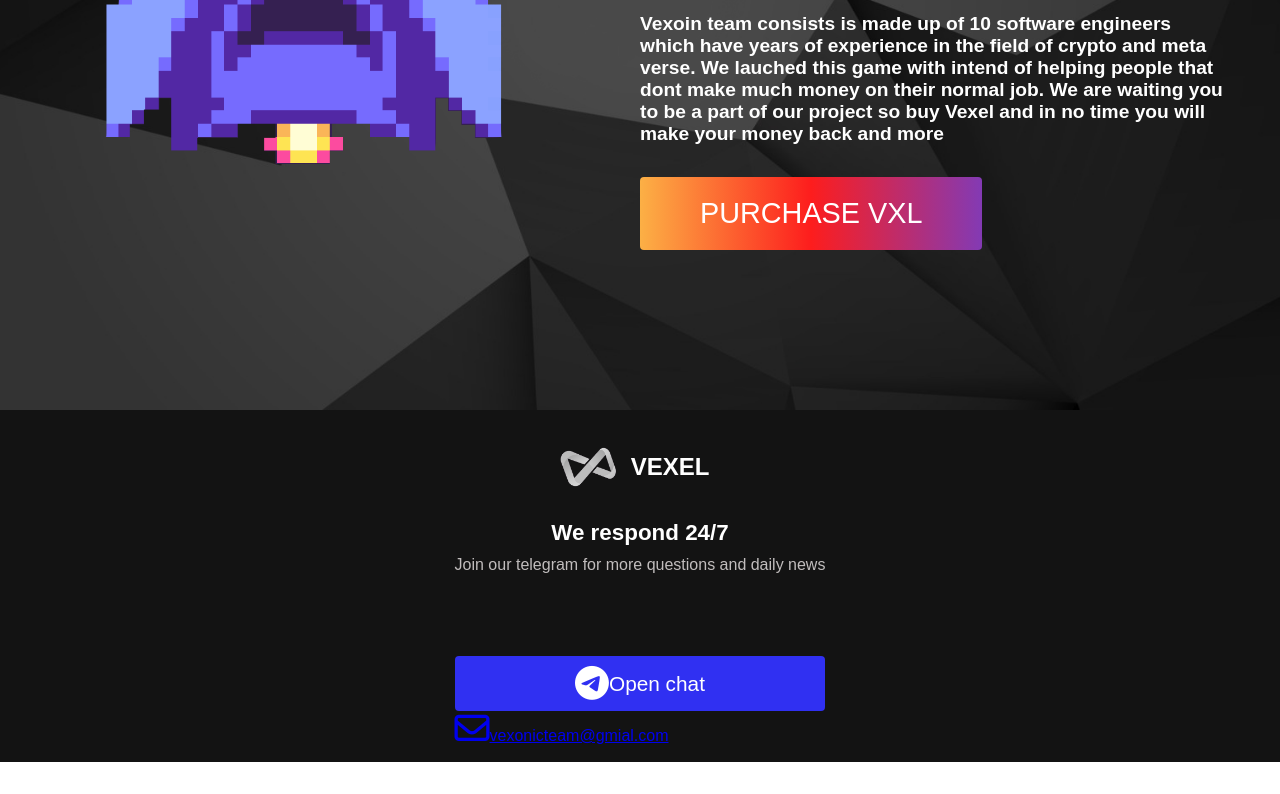
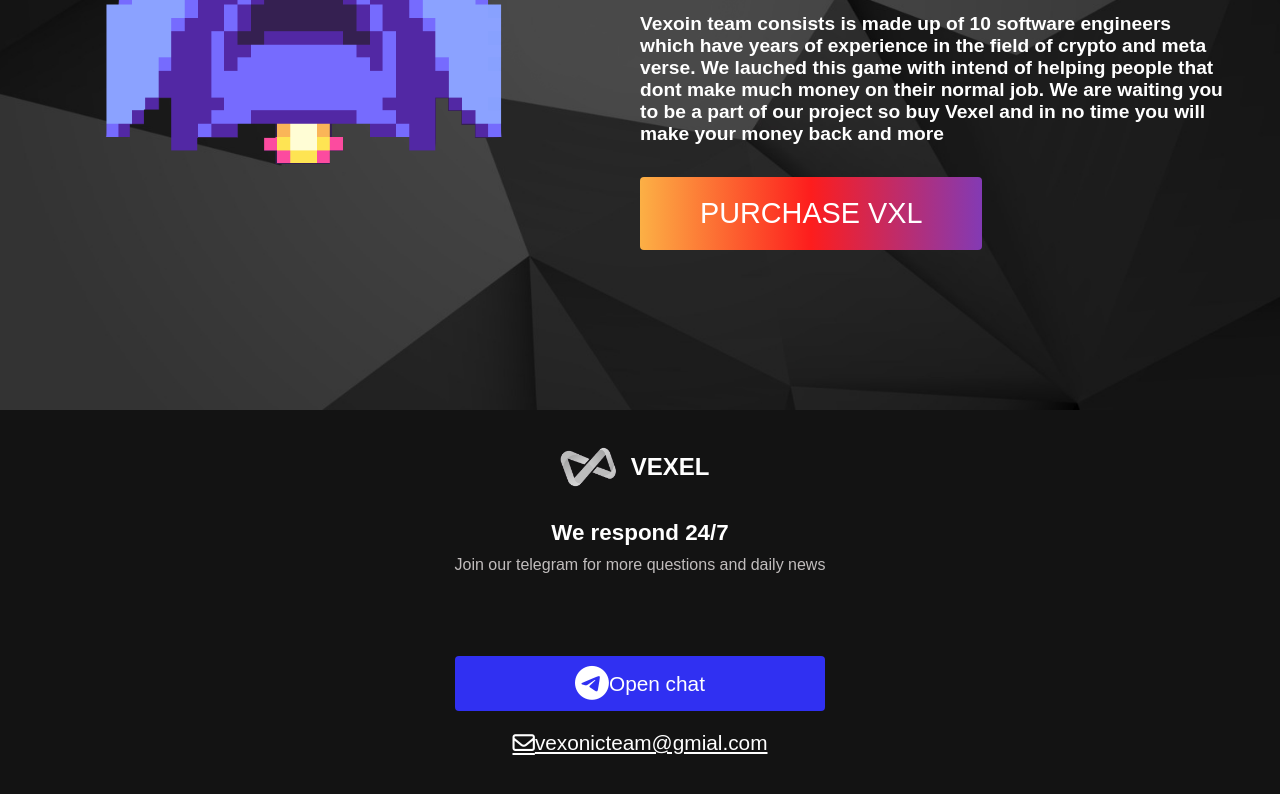
Before and after one commit to jonshonfarmer/vexelcoin, a plain HTML site: page index.html in a window 1280 px wide. Shown: the part 2553-3347 px from the top of the page. Before the commit the page ends 3315 px from the top, so only its background shows below. Drawn offline with nearby package versions, Linux system fonts and the light colour scheme; no server answers.

Commit message:
Add files via upload

```diff
--- a/style.css
+++ b/style.css
@@ -801,7 +801,7 @@ i {
 
 .support {
   width: 100%;
-  height: 22rem;
+  height: 24rem;
   justify-content: center;
   align-items: center;
   background: #131313;
@@ -1538,3 +1538,30 @@ i {
     width: 350px;
   }
 }
+
+
+.maindiv{
+  display: flex;
+  align-items: center;
+
+}
+.fa-envelope{
+  font-size: 1.4rem;
+  text-decoration: none;
+}
+
+.mail{
+  margin-top: 20px;
+  justify-content: center;
+  display: flex;
+  align-items: center;
+  font-size: 1.3rem;
+  color: #fff;
+  transition: all 0.4s ease;
+}
+
+.mail:hover{
+  transition:all 0,4s ease;
+  color: #833ab4;
+
+}
```
